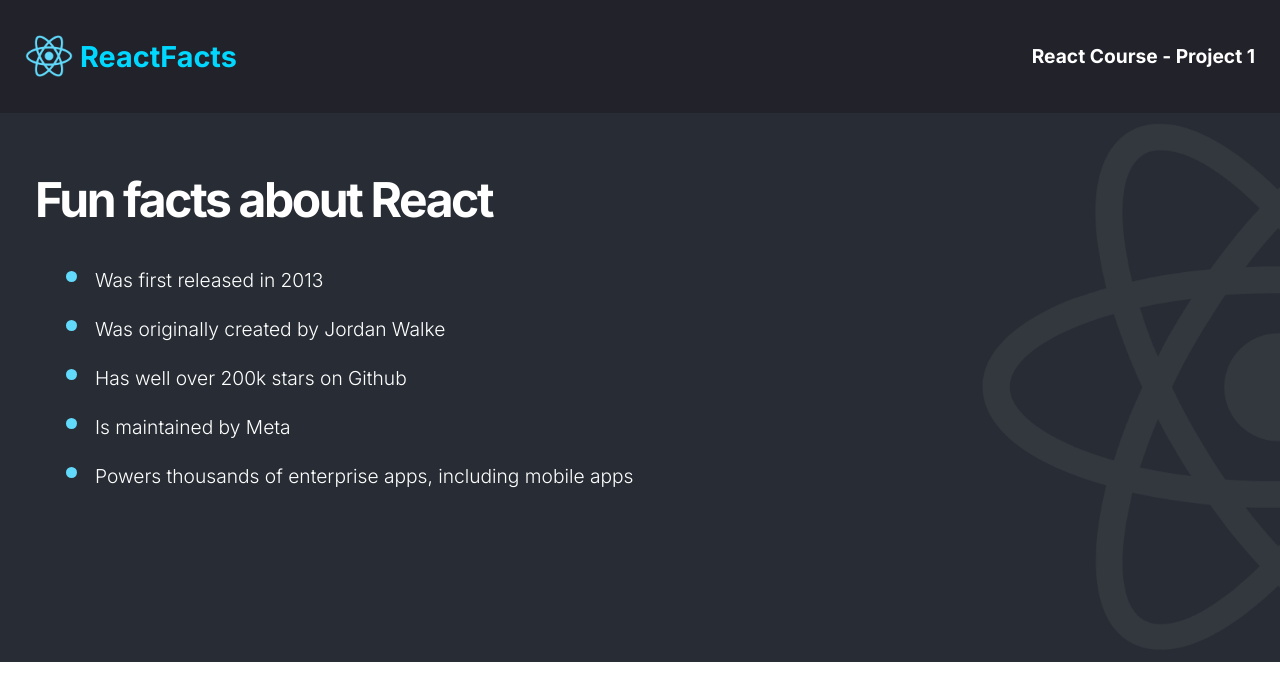
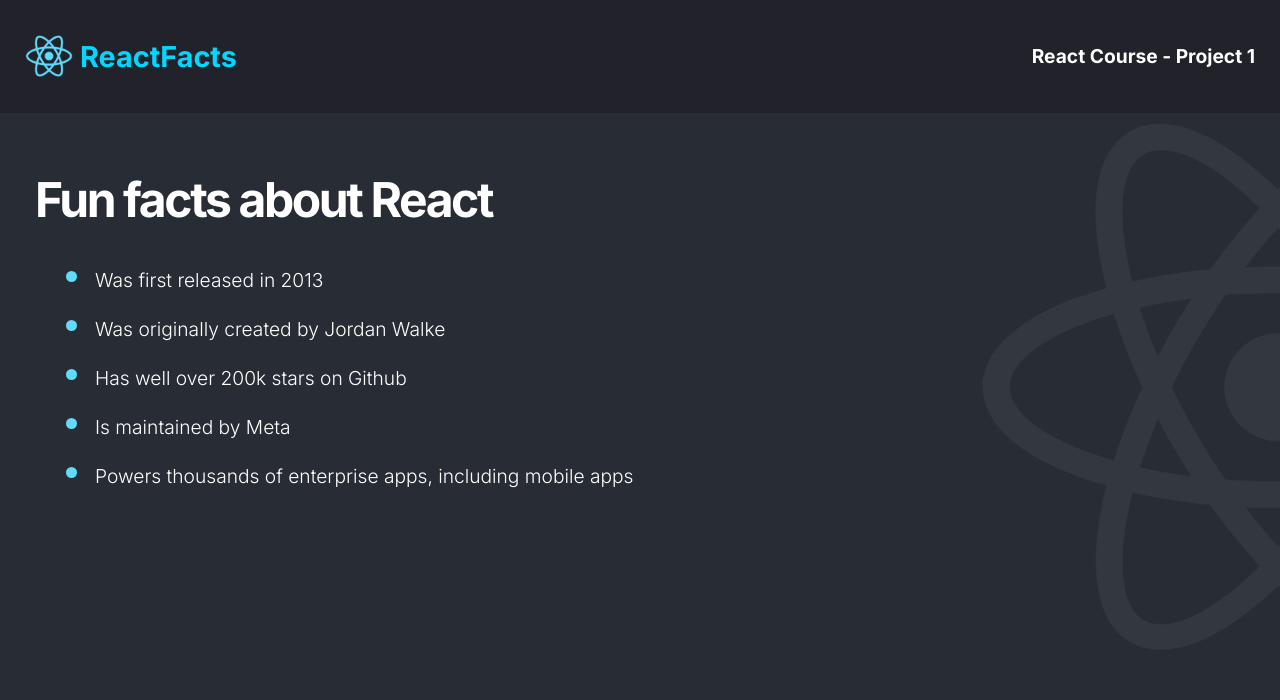
Before and after one commit to Davsan88/react-facts, a React (Vite) app: page / in a window 1280 px wide. Shown: the top 700 px of the page. Built offline with nearby package versions, Linux system fonts and the light colour scheme.

Commit message:
Update index.css

```diff
--- a/src/index.css
+++ b/src/index.css
@@ -6,17 +6,5 @@
   margin: 0;
   font-family: Inter, sans-serif;
   height: 100vh;
+  background-color: #282D35;
 }
-
-@media (prefers-color-scheme: light) {
-  :root {
-    color: #213547;
-    background-color: #ffffff;
-  }
-  a:hover {
-    color: #747bff;
-  }
-  button {
-    background-color: #f9f9f9;
-  }
-}
```
